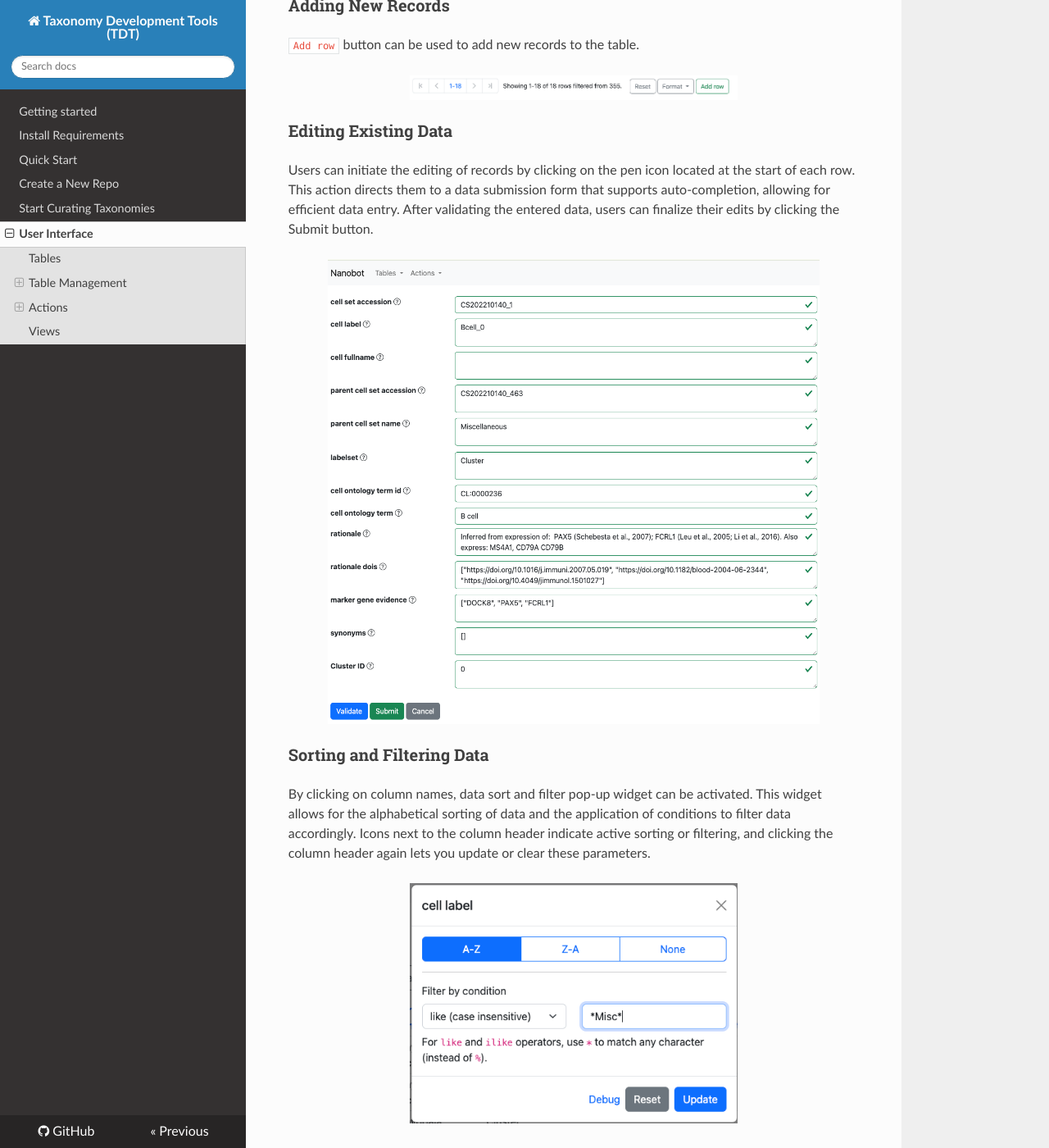
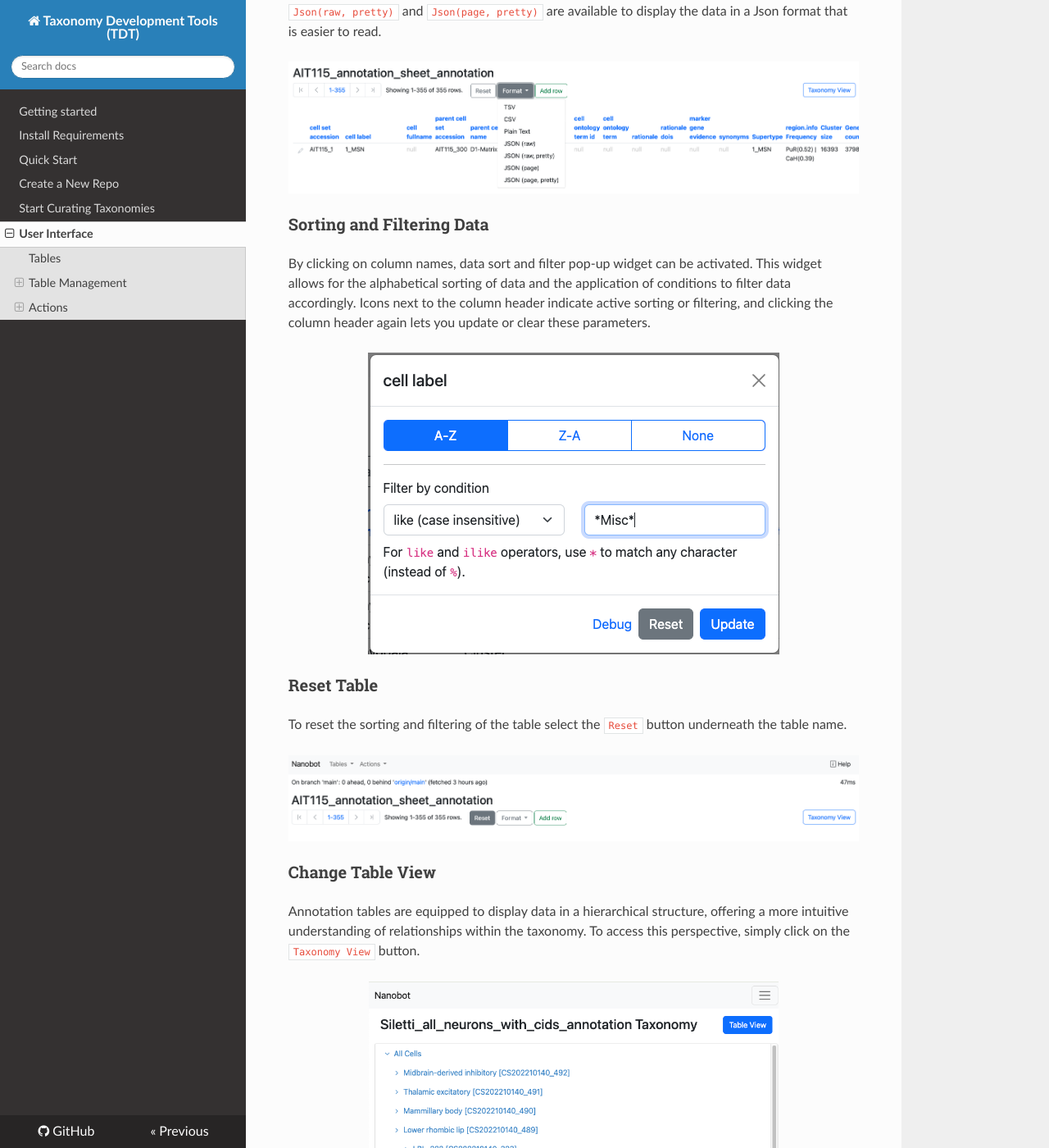
Before and after one commit to brain-bican/taxonomy-development-tools, an MkDocs documentation site: the page built from docs/UserInterface.md, in a window 1280 px wide and 1400 px high, scrolled down 4929 px. Shown: the whole window at 82% size. Built offline with MkDocs 1.6.1, drawn with Linux system fonts in a browser that asks for light colours; nearby versions of some CDN libraries; some of the changed text lies outside the part shown.

Commit message:
User-Interface-Documentation-Change-Table-Section

```diff
--- a/docs/UserInterface.md
+++ b/docs/UserInterface.md
@@ -25,7 +25,7 @@ At the heart of the Taxonomy Development Tools is a robust internal database des
 To view the available tables,  navigate to the Tables dropdown menu at the top of the interface.
 
 <p align="center">
-    <img src="https://raw.githubusercontent.com/brain-bican/taxonomy-development-tools/main/docs/images/screenshots/table_dropdownmenu_AITT.png">
+    <img src="/Users/aa37/Documents/Documentation_Screenshots_TDT/table_dropdownmenu_AITT.png"/>
 </p>
 
 TDT categorizes tables into two main types, **switch system tables** and **user tables**, each serving distinct purposes:
@@ -142,6 +142,43 @@ For detailed information on table structures and fields, refer to the Cell Annot
 
 ## Table Management
 
+This section shows how to interact with the Tables within the TDT. In this documentation, the overview of the table management is shown with the `*_annotation` table.
+
+### Change Table Format
+
+The table format can be changed by selecting the `Format` button underneath the table name. This will open a dropdown menu with a series of options to display the data in different format of a `TSV` or a `CSV` table; `Plain Text` or in a `Json` raw or page format (for more information about Json format have a look at [additional resources](https://developer.mozilla.org/en-US/docs/Learn/JavaScript/Objects/JSON)). In addition to the `Json` raw or page option, the options `Json(raw, pretty)` and `Json(page, pretty)` are available to display the data in a Json format that is easier to read.
+
+<p align="center">
+    <img src="https://raw.githubusercontent.com/brain-bican/taxonomy-development-tools/main/docs/images/screenshots/table_format_AITT.png">
+</p>
+
+
+### Sorting and Filtering Data
+
+By clicking on column names, data sort and filter pop-up widget can be activated. This widget allows for the alphabetical sorting of data and the application of conditions to filter data accordingly. Icons next to the column header indicate active sorting or filtering, and clicking the column header again lets you update or clear these parameters.
+
+<p align="center">
+    <img src="https://raw.githubusercontent.com/brain-bican/taxonomy-development-tools/main/docs/images/screenshots/sort_and_filter.png">
+</p>
+
+### Reset Table
+
+To reset the sorting and filtering of the table select the `Reset` button underneath the table name.
+
+<p align="center">
+    <img src="https://raw.githubusercontent.com/brain-bican/taxonomy-development-tools/main/docs/images/screenshots/reset_button.png">
+</p>
+
+### Change Table View
+
+Annotation tables are equipped to display data in a hierarchical structure, offering a more intuitive understanding of relationships within the taxonomy. To access this perspective, simply click on the `Taxonomy View` button.
+<p align="center">
+    <img src="https://raw.githubusercontent.com/brain-bican/taxonomy-development-tools/main/docs/images/screenshots/tree_view.png" alt="Sort and Filter by Column" width="500"/>
+</p>
+
+While in the Taxonomy View, users can visually explore the taxonomy's structure in a read-only format, providing a clear overview of the hierarchical relationships. To switch back to a more detailed and interactive tabular format, click the `Table View` button.
+
+
 ### Adding New Records
 
 `Add row` button can be used to add new records to the table.
@@ -149,6 +186,8 @@ For detailed information on table structures and fields, refer to the Cell Annot
 <p align="center">
     <img src="https://raw.githubusercontent.com/brain-bican/taxonomy-development-tools/main/docs/images/screenshots/add_row2.png" alt="Edit Form" width="400"/>
 </p>
+
+
 
 ### Editing Existing Data
 
@@ -158,13 +197,8 @@ Users can initiate the editing of records by clicking on the pen icon located at
     <img src="https://raw.githubusercontent.com/brain-bican/taxonomy-development-tools/main/docs/images/screenshots/edit_form.png" alt="Edit Form" width="600"/>
 </p>
 
-### Sorting and Filtering Data
 
-By clicking on column names, data sort and filter pop-up widget can be activated. This widget allows for the alphabetical sorting of data and the application of conditions to filter data accordingly. Icons next to the column header indicate active sorting or filtering, and clicking the column header again lets you update or clear these parameters.
 
-<p align="center">
-    <img src="https://raw.githubusercontent.com/brain-bican/taxonomy-development-tools/main/docs/images/screenshots/sort_and_filter.png" alt="Sort and Filter by Column" width="400"/>
-</p>
 
 ## Actions
 
@@ -210,12 +244,3 @@ Apply your modifications directly to the associated AnnData file for the taxonom
 The `*_metadata` table contains a `matrix_file_id` column, representing a resolvable ID for a cell-by-gene matrix file, formatted as `namespace:accession`. For example, `CellXGene_dataset:8e10f1c4-8e98-41e5-b65f-8cd89a887122` (Please refer to the [cell-annotation-schema registry](https://github.com/cellannotation/cell-annotation-schema/blob/main/registry/registry.json) for a list of supported namespaces.)
 
 WUpon initial launch, TDT creates a `tdt_datasets` directory in the user home folder. It attempts to resolve all matrix_file_id references within this directory. The system searches for the corresponding file (e.g., `$HOME/tdt_datasets/8e10f1c4-8e98-41e5-b65f-8cd89a887122.h5ad`) and then initiates a [cas-tools flatten operation](https://github.com/cellannotation/cas-tools/blob/main/docs/cli.md#flatten-onto-anndata). This process, which may vary in duration depending on the taxonomy's size, results in a new AnnData file (`/tdt_datasets/$$TAXONOMY_ID$$.h5ad`) incorporating the user's annotations.
-
-## Views
-
-Annotation tables are equipped to display data in a hierarchical structure, offering a more intuitive understanding of relationships within the taxonomy. To access this perspective, simply click on the `Taxonomy View` button.
-<p align="center">
-    <img src="https://raw.githubusercontent.com/brain-bican/taxonomy-development-tools/main/docs/images/screenshots/tree_view.png" alt="Sort and Filter by Column" width="500"/>
-</p>
-
-While in the Taxonomy View, users can visually explore the taxonomy's structure in a read-only format, providing a clear overview of the hierarchical relationships. To switch back to a more detailed and interactive tabular format, click the `Table View` button.
```
Also changed, not shown: docs/images/screenshots/reset_button.png (added), docs/images/screenshots/table_format_AITT.png (added), 1 other file.
